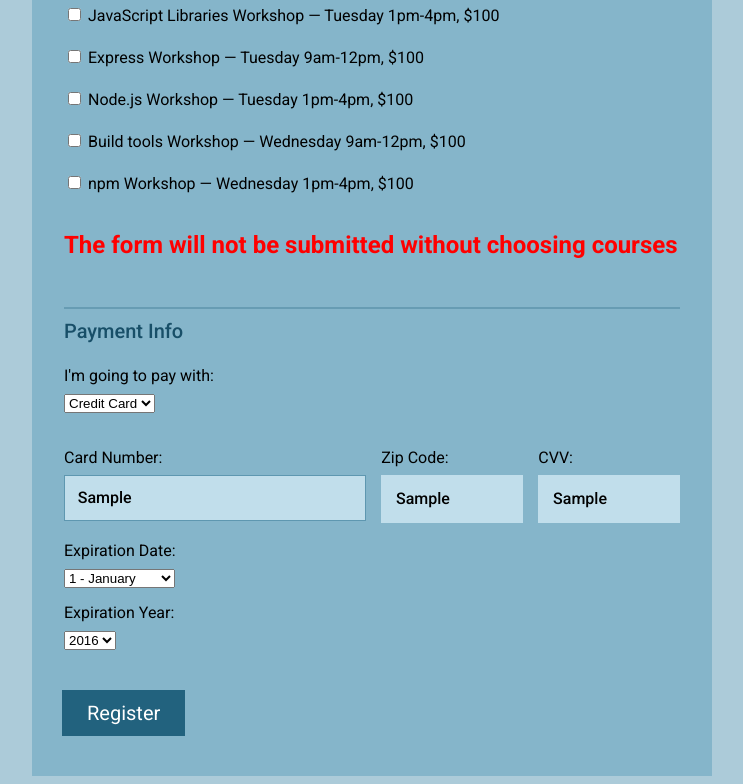
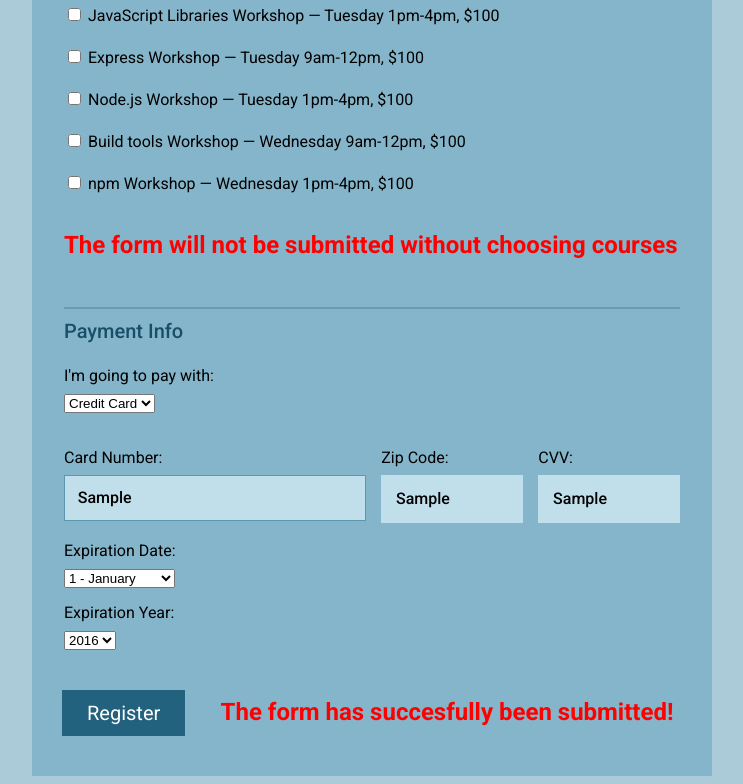
Before and after one commit to angelmherrero/Build-an-Interactive-Form, a plain HTML site: page index.html in a window 1280 px wide. Both pictures are taken after typing "Sample", "name@example.com", "Sample", "Sample", "Sample" into the empty fields and a click on the button "Register". Shown: the part 836-1620 px from the top of the page, without its empty margins (268-1011 px from the left). Drawn offline with Linux system fonts and the light colour scheme.

Commit message:
after review

```diff
--- a/css/style.css
+++ b/css/style.css
@@ -41,6 +41,7 @@ form {
 	background: #85b5ca;
 }
 
+#other-title,
 h2  {
 	padding: 0;
 	border: none;
@@ -225,3 +226,12 @@ button:hover {
 	padding-top: 0;
 	width: 90%;
 }
+
+.unobs{
+	color: red;
+	font-weight: bold;
+	font-size: 1.5em;
+	padding-top: 0;
+	padding-left: 30px;
+	width: 90%;
+}
--- a/index.html
+++ b/index.html
@@ -36,7 +36,10 @@
           <option value="other">Other</option>
         </select>
       </fieldset>
-
+      <div class="unobs">
+        <h2 class="unobs">Please describe Your Job Role</h2>
+        <textarea class="unobs" id='other-title' placeholder="YourJob Role"></textarea>
+      </div>
       <fieldset class="shirt">
         <legend>T-Shirt Info</legend>
 
--- a/js/interactive-form.js
+++ b/js/interactive-form.js
@@ -1,7 +1,11 @@
 //positioning the cursor in the text area when the program is launched
 document.querySelector("label[for='name']").focus();
 
-//creating a textarea when choosing the option "other" in the Job Role dropdown list
+/*creating a textarea when choosing the option "other" in the Job Role dropdown list
+  having eliminated the two html lines that created the textarea for unobstrusive
+  JavaScript purposes*/
+$("div.unobs").remove();
+
 $("#title").on('change', (e) => {
 	let x = $("#title option:selected").text();
 	if ( x === "Other") {
@@ -381,6 +385,13 @@ $("button").on('click', (e) => {
 	} else if ($("#payment option:selected").text() === "Bitcoin") {
 		window.open('http://www.coinbase.com','_blank');
 	}
+	let finalmessage = "";
+	console.log(finalmessage);
+	finalmessage = "All OK";
+	console.log(finalmessage);
+	if (finalmessage === "All OK") {
+		$("button").after("<span class='unobs'>    The form has succesfully been submitted!</span>");
+	}
 });
 
 /*Chapter on type corrections and elimination of warning messages of all kinds*/
```
